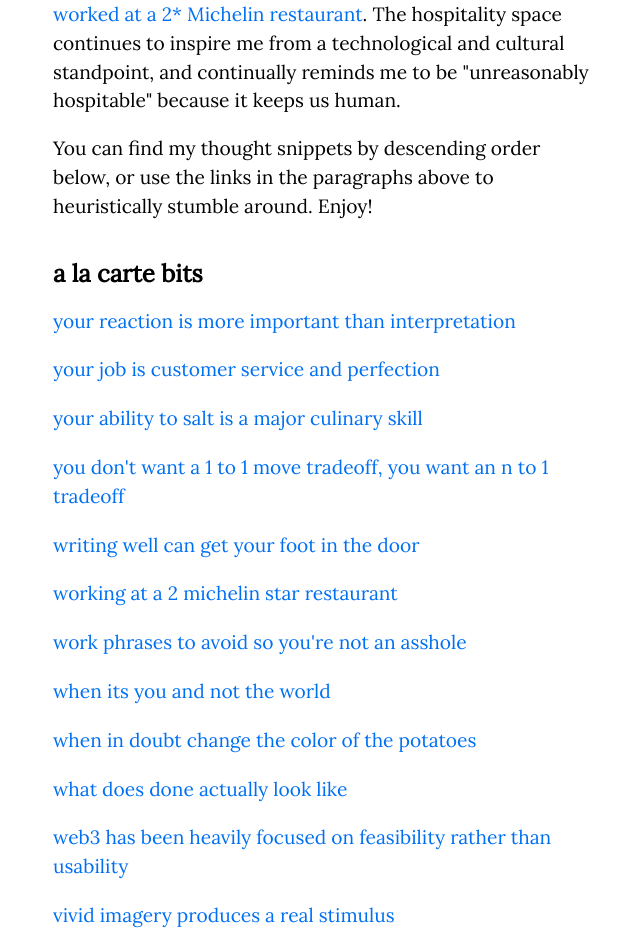
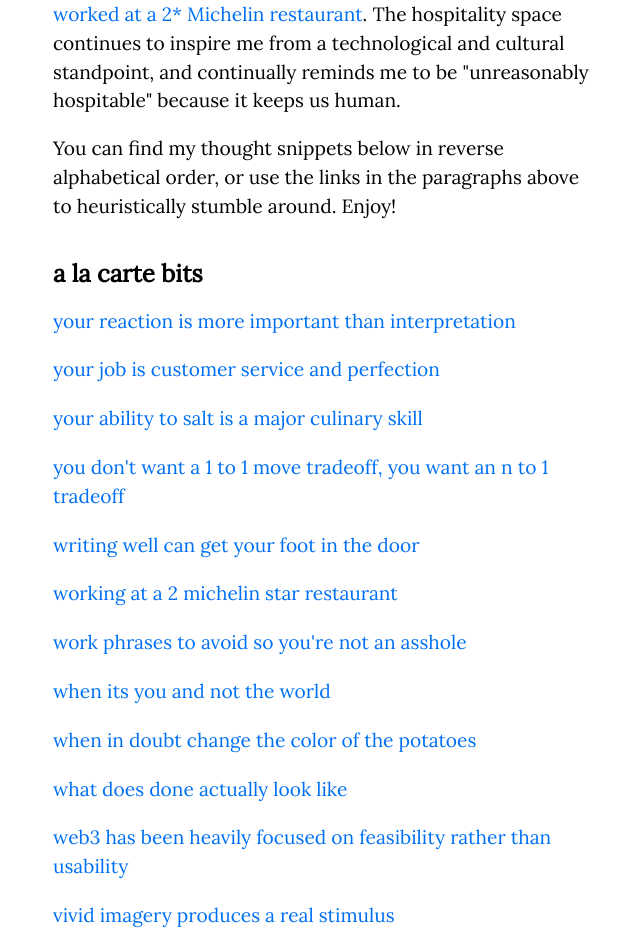
Before and after one commit to frankchen07/writing, a Next.js app: page / in a window 1280 px wide. Shown: the part 963-1894 px from the top of the page, without its empty margins (315-955 px from the left). Built offline with nearby package versions, Linux system fonts and the light colour scheme; a web font is replaced by a local one.

Commit message:
change language

```diff
--- a/pages/index.js
+++ b/pages/index.js
@@ -37,7 +37,7 @@ export default function Home({ allPostsData }) {
         </p>
 
         <p>
-          You can find my thought snippets by descending order below, or use the links in the paragraphs above to heuristically stumble around. Enjoy!
+          You can find my thought snippets below in reverse alphabetical order, or use the links in the paragraphs above to heuristically stumble around. Enjoy!
         </p>
       </section>
       <section className={`${utilStyles.headingMd} ${utilStyles.padding1px}`}>
```
